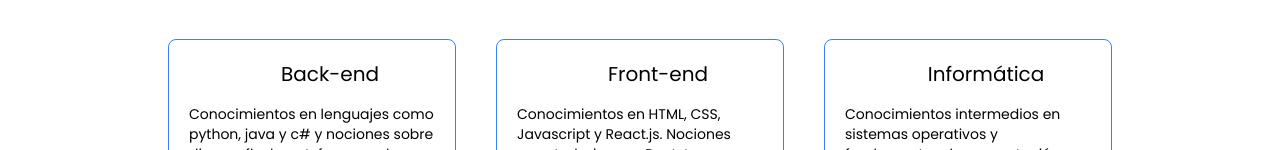
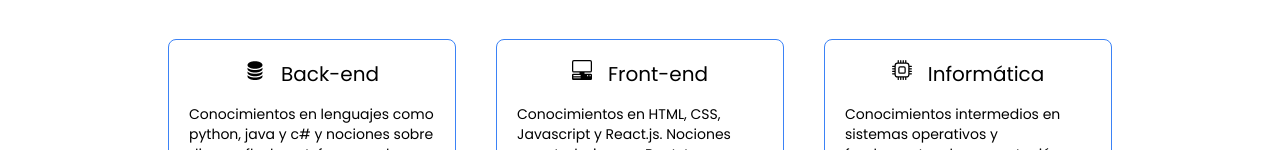
Before and after one commit to jrge-dev/inicio, a React (Vite) app: page / in a window 1280 px wide. Shown: the part 616-766 px from the top of the page. Built offline with nearby package versions, Linux system fonts and the light colour scheme.

Commit message:
Modified Card component, now icons is white when mode is dark and white when mode is ligth

```diff
--- a/src/components/Card.jsx
+++ b/src/components/Card.jsx
@@ -3,7 +3,7 @@ function Card(promp) {
     <>
       <div className="w-72 h-52 rounded-lg border dark:bg-slate-700 dark:text-white border-blue-500 p-5">
         <div className="flex space-x-4 text-xl justify-center">
-          <img className= "w-5 h-5 filter invert" src={promp.icon} alt="icon" />
+          <img className= "w-5 h-5 dark:filter dark:invert" src={promp.icon} alt="icon" />
           <p>{promp.title}</p>
         </div>
         <div className="text-sm mt-4">
```
